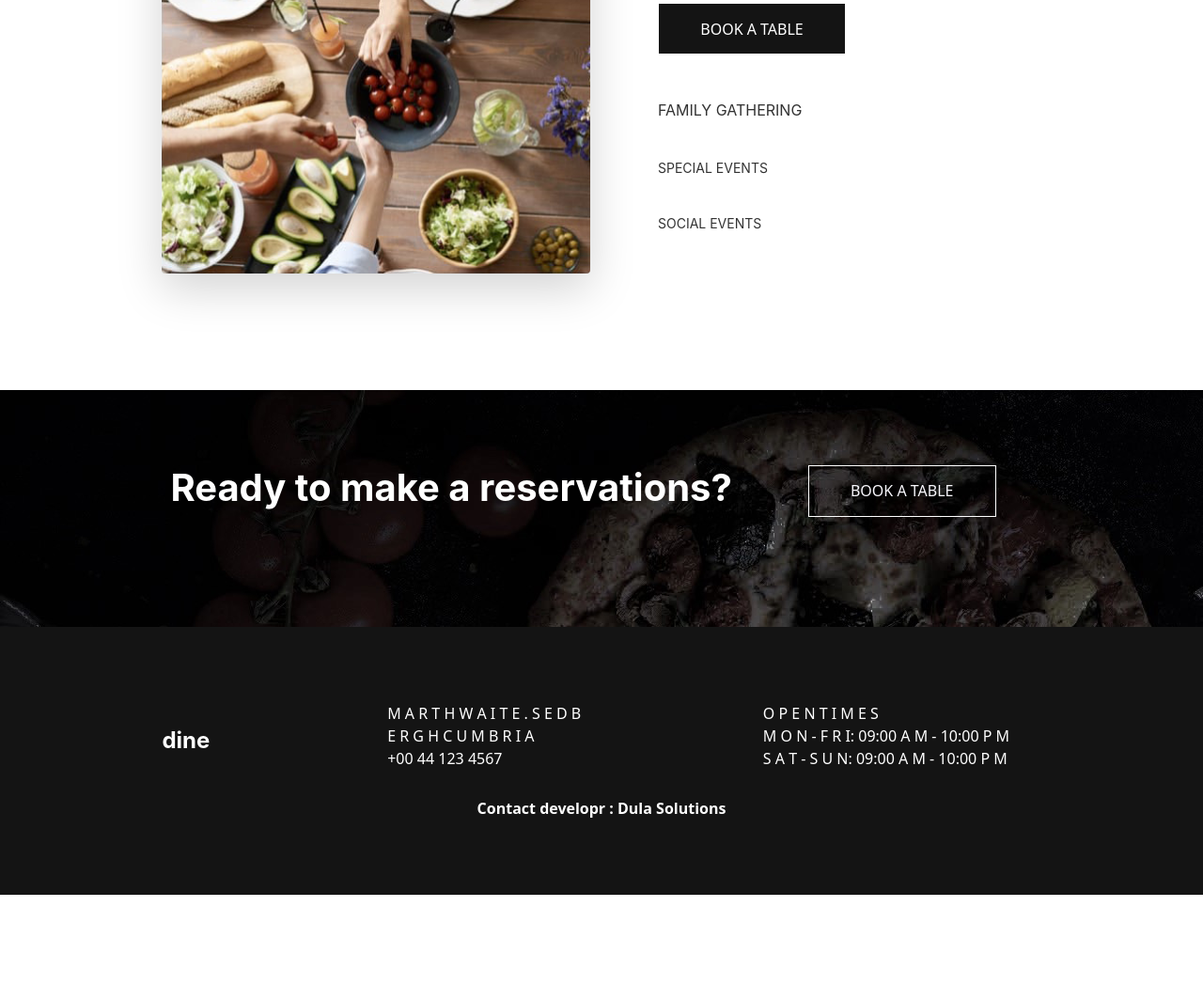
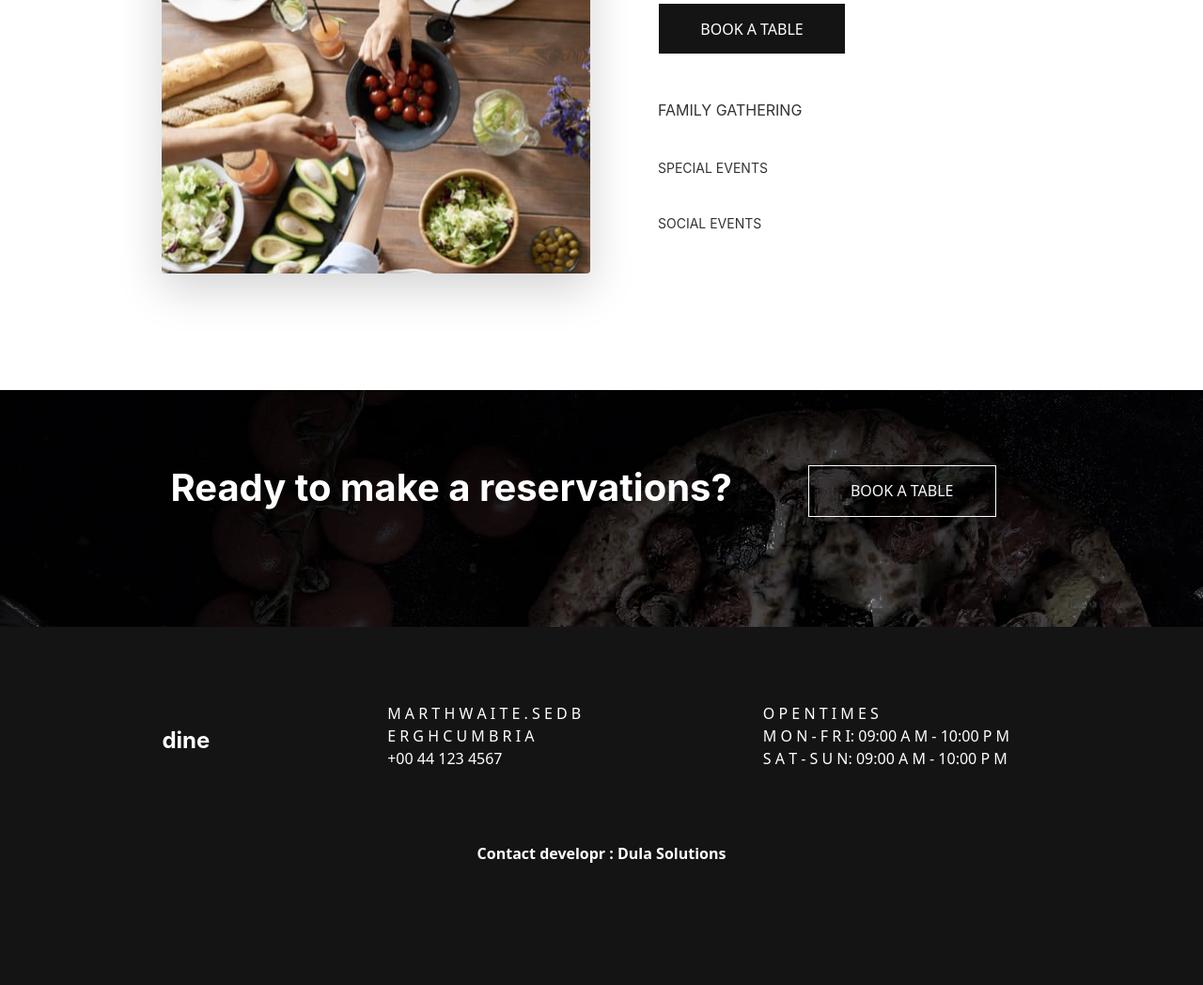
Before and after one commit to Dul72/Dine, a plain HTML site: page index.html in a window 1280 px wide. Shown: the part 3688-4736 px from the top of the page at 94% size. Before the commit the page ends 4640 px from the top, so only its background shows below. Drawn offline with Linux system fonts and the light colour scheme.

Commit message:
Update index.html

```diff
--- a/index.html
+++ b/index.html
@@ -192,7 +192,7 @@
 					S A T - S U N: 09:00 A M - 10:00 P M
 
 				</div><br>
-				<a href="https://m.facebook.com/Dula-Solutions-105743411255066/?__tn__=C-R" class="a-tag uk-anim-2" style="text-align: center;">Contact developr : Dula Solutions</a>
+				<a href="https://m.facebook.com/Dula-Solutions-105743411255066/?__tn__=C-R" class="a-tag uk-anim-2 my-5" style="text-align: center;">Contact developr : Dula Solutions</a>
 			</div>
 		</div>
 	</section>
```
